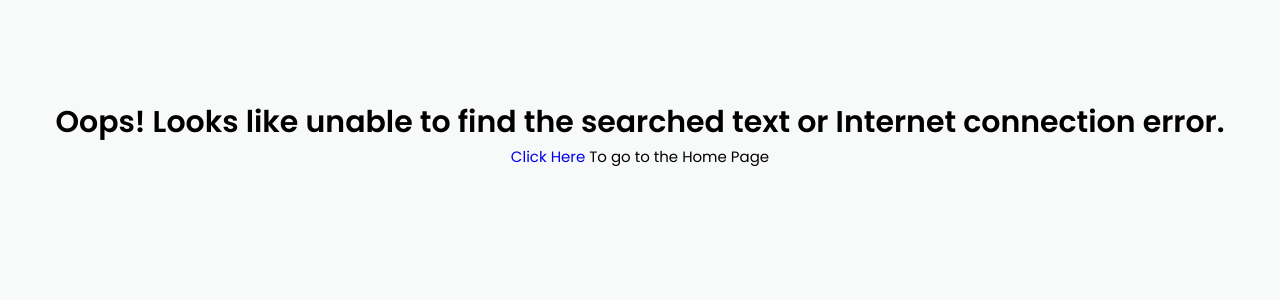
After one commit to Harshita1195/PubMed-Scrapper, a Flask app: template templates/error.html in a window 1280 px wide. The commit adds this page. Shown: the top 300 px of the page. Run offline with Flask 2, Linux system fonts and the light colour scheme; the template is opened without the code that fills it, so the values that code supplies are empty.

Commit message:
Add files via upload

```diff
--- /dev/null
+++ b/templates/error.html
@@ -0,0 +1,33 @@
+
+<!DOCTYPE html>
+<html lang="en">
+<head>
+    <meta charset="UTF-8">
+    <meta http-equiv="X-UA-Compatible" content="IE=edge">
+    <meta name="viewport" content="width=device-width, initial-scale=1.0">
+    <title>Error</title>
+
+    <!-- font awesome cdn link  -->
+    <link rel="stylesheet" href="https://cdnjs.cloudflare.com/ajax/libs/font-awesome/5.15.4/css/all.min.css">
+
+    <link rel="stylesheet" href="https://unpkg.com/swiper@7/swiper-bundle.min.css" />
+
+    <!-- custom css file link  -->
+    <link rel="stylesheet" href="static/css/style.css">
+
+</head>
+
+<body style="background-color: #F8F9F9;">
+    <div style="color: black; text-align: center; margin-top: 100px; font-size: 15px;">
+    <h1>Oops! Looks like unable to find the searched text or Internet connection error.</h1>
+    <a href="{{ url_for('index') }}"><p>Click Here</a> To go to the Home Page</p>
+    </div>
+
+
+<script src="https://unpkg.com/swiper@7/swiper-bundle.min.js"></script>
+
+<!-- custom js file link  -->
+<script src="static/js/script.js"></script>
+
+</body>
+</html>
```
Also changed, not shown: templates/404.html (added, +33 -0 lines), templates/index.html (+0 -30 lines), templates/results.html (line endings or trailing spaces).
